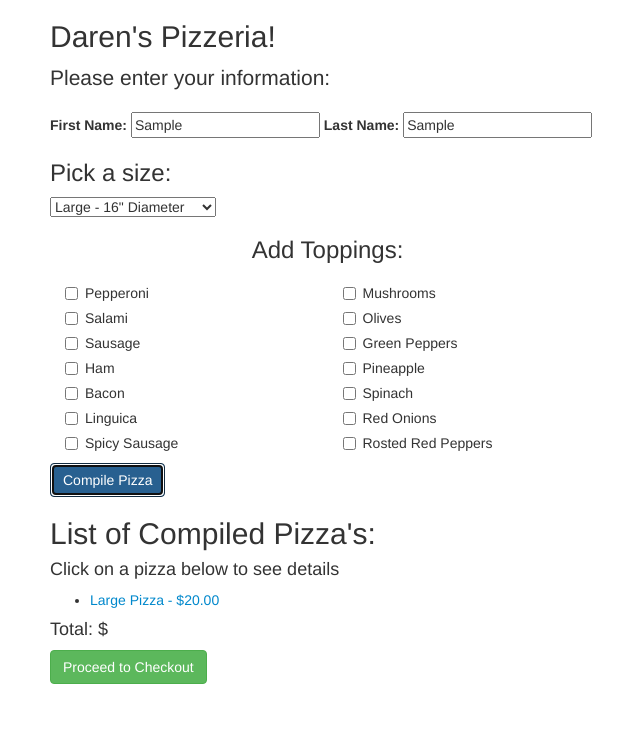
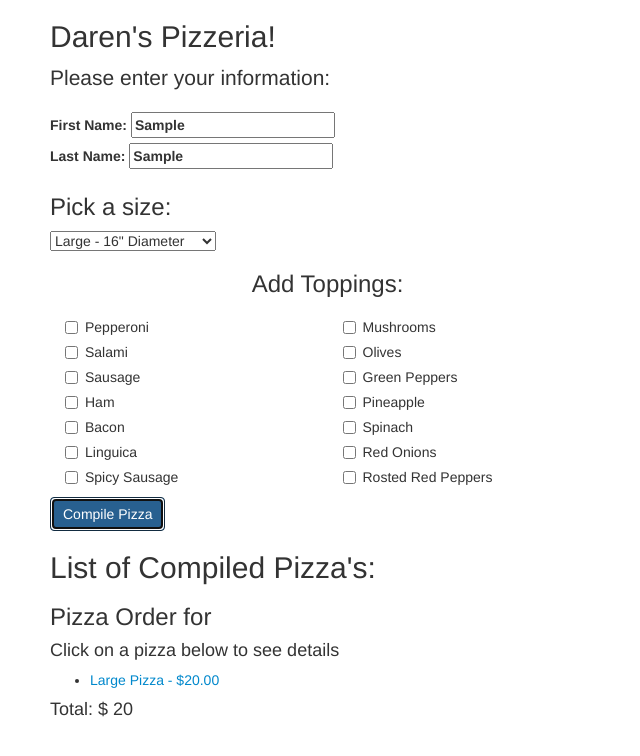
Before and after one commit to darenschaad/pizza, a plain HTML site: page index.html in a window 1280 px wide. Both pictures are taken after typing "Sample", "Sample" into the empty fields and a click on the button "Compile Pizza". Shown: the whole page, without its empty margins (20-660 px from the left). Drawn offline with Linux system fonts and the light colour scheme.

```diff
--- a/index.html
+++ b/index.html
@@ -16,10 +16,10 @@
           <p class="lead">Please enter your information:</p>
           <form id="new-pizza">
             <div class="form-group">
-              <label for="inputtedFirstName">First Name:</label>
-              <input id="inputtedFirstName" type="text">
-              <label for="inputtedLastName">Last Name:</label>
-              <input id="inputtedLastName" type="text">
+              <label for="inputtedFirstName">First Name: <input id="inputtedFirstName" type="text"></label>
+
+              <label for="inputtedLastName">Last Name: <input id="inputtedLastName" type="text"></label>
+
             </div>
             <div class="pizzaSize">
               <h3>Pick a size:</h3>
@@ -90,12 +90,12 @@
 
             <h2>List of Compiled Pizza's:</h2>
             <div class="checkout">
+              <h3>Pizza Order for </h3>
               <h4>Click on a pizza below to see details</h4>
               <ul id="pizzas">
 
               </ul>
-              <h4 id = "cost">Total: $ </h4>
-              <span class="btn btn-success" id="add-address">Proceed to Checkout</span>
+              <h4>Total: $ <span id = "cost"></span></h4>
             </div>
           </form>
         </div>
@@ -105,10 +105,6 @@
             <p>Meat Toppings: <span class="meatToppings"</span></p>
             <p>Veggie Toppings: <span class="vegToppings"</span></p>
             <p>Price: $ <span class="price"</span></p>
-            <!-- <p>Addresses: </p>
-            <ul id="addresses">
-
-            </ul> -->
           </div>
         </div>
       </div>
@@ -116,24 +112,3 @@
     <footer></footer>
   </body>
 </html>
-
-<!-- <div id="new-addresses">
-  <div class="new-address">
-    <div class="form-group">
-      <label for="new-type">Address Type</label>
-      <input type="text" class="form-control new-type">
-    </div>
-    <div class="form-group">
-      <label for="new-street">Street</label>
-      <input type="text" class="form-control new-street">
-    </div>
-    <div class="form-group">
-      <label for="new-city">City</label>
-      <input type="text" class="form-control new-city">
-    </div>
-    <div class="form-group">
-      <label for="new-state">State</label>
-      <input type="text" class="form-control new-state">
-    </div>
-  </div>
-</div> -->
--- a/js/scripts.js
+++ b/js/scripts.js
@@ -1,3 +1,13 @@
+function Contact(firstName, lastName) {
+  this.firstName = firstName;
+  this.lastName = lastName;
+  this.addresses = [];
+};
+
+Contact.prototype.fullName = function() {
+  return this.firstName + " " + this.lastName;
+};
+
 function Pizza(size){
   this.size = size;
   this.meatToppings = [];
@@ -15,6 +25,8 @@ Pizza.prototype.price = function() {
     return((14 + (this.meatToppings.length)*1 + (this.vegToppings.length)*.50).toFixed(2));
   }
 }
+
+
 
 $(document).ready(function(){
 
@@ -34,8 +46,14 @@ $(document).ready(function(){
     $("ul#pizzas").append("<li><span class ='pizza'>" + newPizza.size + " Pizza - " + "$" + newPizza.price() + "</span></li>");
     $(".checkout").show();
 
-    var totalCost
-    $("h4#cost").append()
+    var totalAmount = function(newPizza) {
+      var totalCost = 0;
+      totalCost += parseInt(newPizza.price());
+      return totalCost;
+    }
+
+    $("#cost").text(totalAmount(newPizza));
+
 
     $(".pizza").last().click(function() {
       $("#show-pizza").show();
```
Also changed, not shown: spec/specs.js (+17 -5 lines).
